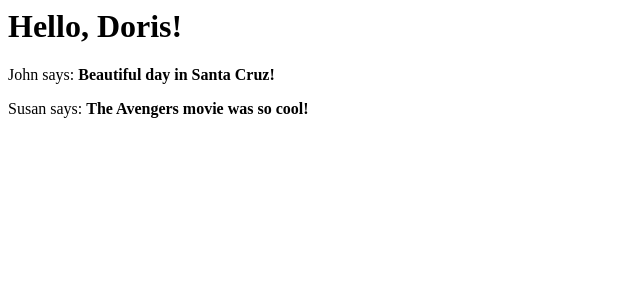
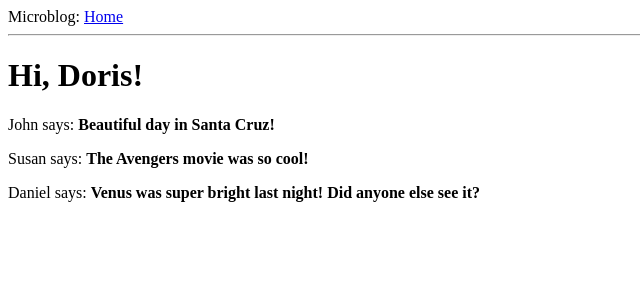
Before and after one commit to dorisnorris/learning, a Flask app: page / in a window 1280 px wide. Shown: the top 300 px of the page, without its empty margins (0-640 px from the left). Run offline with Flask 2, Linux system fonts and the light colour scheme.

Commit message:
defined base and content template

```diff
--- a/microblog/app/routes.py
+++ b/microblog/app/routes.py
@@ -13,6 +13,10 @@ def index():
 		{
 			'author': {'username': 'Susan'},
 			'body': 'The Avengers movie was so cool!'
+		},
+		{
+			'author': {'username': 'Daniel'},
+			'body': 'Venus was super bright last night! Did anyone else see it?'
 		}
 	]
 	return render_template('index.html', title='Home', user=user, posts=posts)
--- /dev/null
+++ b/microblog/app/templates/base.html
@@ -0,0 +1,14 @@
+<html>
+	<head>
+		{% if title %}
+		<title>{{ title }} - Microblog</title>
+		{% else %}
+		<title>Welcome to Microblog!</title>
+		{% endif %}
+	</head>
+	<body>
+		<div>Microblog: <a href="/index">Home</a></div>
+		<hr>
+		{% block content %}{% endblock %}
+	</body>
+</html>
--- a/microblog/app/templates/index.html
+++ b/microblog/app/templates/index.html
@@ -1,15 +1,8 @@
-<html>
-	<head>
-		{% if title %}
-		<title>{{ title }} - Microblog</title>
-		{% else %}
-		<title>Welcome to Microblog!</title>
-		{% endif %}
-	</head>
-	<body>
-		<h1>Hello, {{ user.username }}!</h1>
-		{% for post in posts %}
-		<div><p>{{ post.author.username }} says: <b>{{ post.body }}</b></p></div>
-		{% endfor %}
-	</body>
-</html>
+{% extends "base.html" %}
+
+{% block content %}
+	<h1>Hi, {{ user.username }}!</h1>
+	{% for post in posts %}
+	<div><p>{{ post.author.username }} says: <b>{{ post.body }}</b></p></div>
+	{% endfor %}
+{% endblock %}
```
